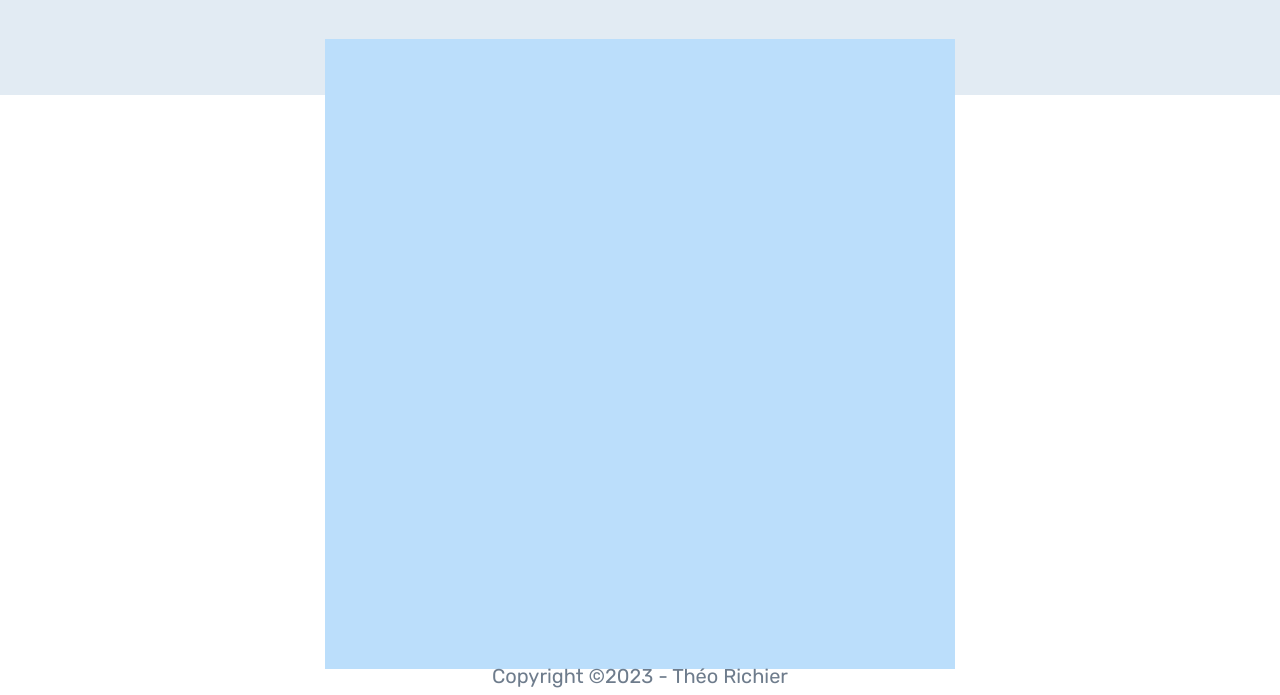
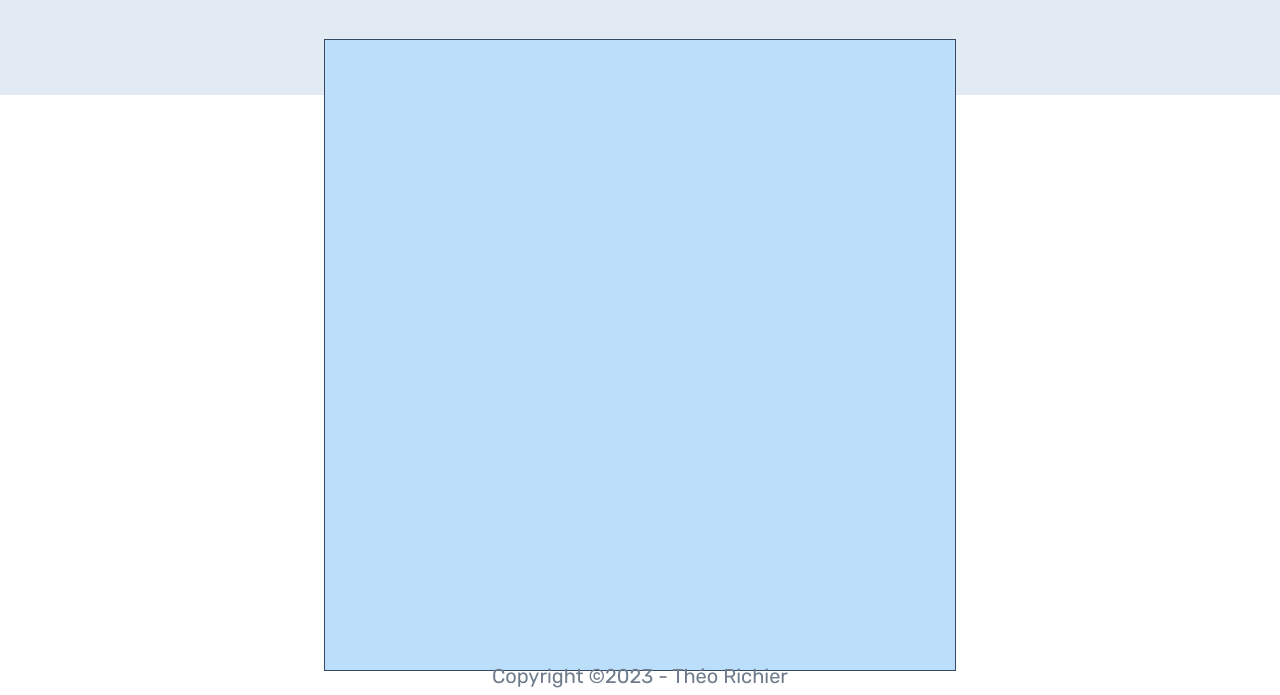
Before and after one commit to VidarDev/Sudoku_TypeScript, a website: page www/index.html in a window 1280 px wide. Shown: the part 105-800 px from the top of the page. Drawn offline with nearby package versions, Linux system fonts and the light colour scheme; files that its build step writes are made by us from their sources.

Commit message:
#004 - Ajout des fonctions de drawCell() et drawGroup()
+ Modifications du SASS
+ Ajustement de clearCanvas()

```diff
--- /dev/null
+++ b/src/scss/components/atoms/_canvas.scss
@@ -0,0 +1,3 @@
+#sudokuCanvas {
+  border: 1px solid var(--brand-uno-border);
+}
--- a/src/scss/components/atoms/_index.scss
+++ b/src/scss/components/atoms/_index.scss
@@ -1,4 +1,5 @@
 /* stylelint-disable */
 @import "container";
 @import "title";
+@import "canvas";
 /* stylelint-enable */
--- a/src/scss/partials/_root.scss
+++ b/src/scss/partials/_root.scss
@@ -13,6 +13,9 @@ $breakpoints-4xl: 1600px;
 :root {
   // Familles de Fonts
   --font-family-primary: 'Rubik', Arial, sans-serif;
+
+  // Sudoku
+  --sudoku-border: #c1c9d6;
 
   // Couleurs principales
   --brand-uno: #344861;
```
